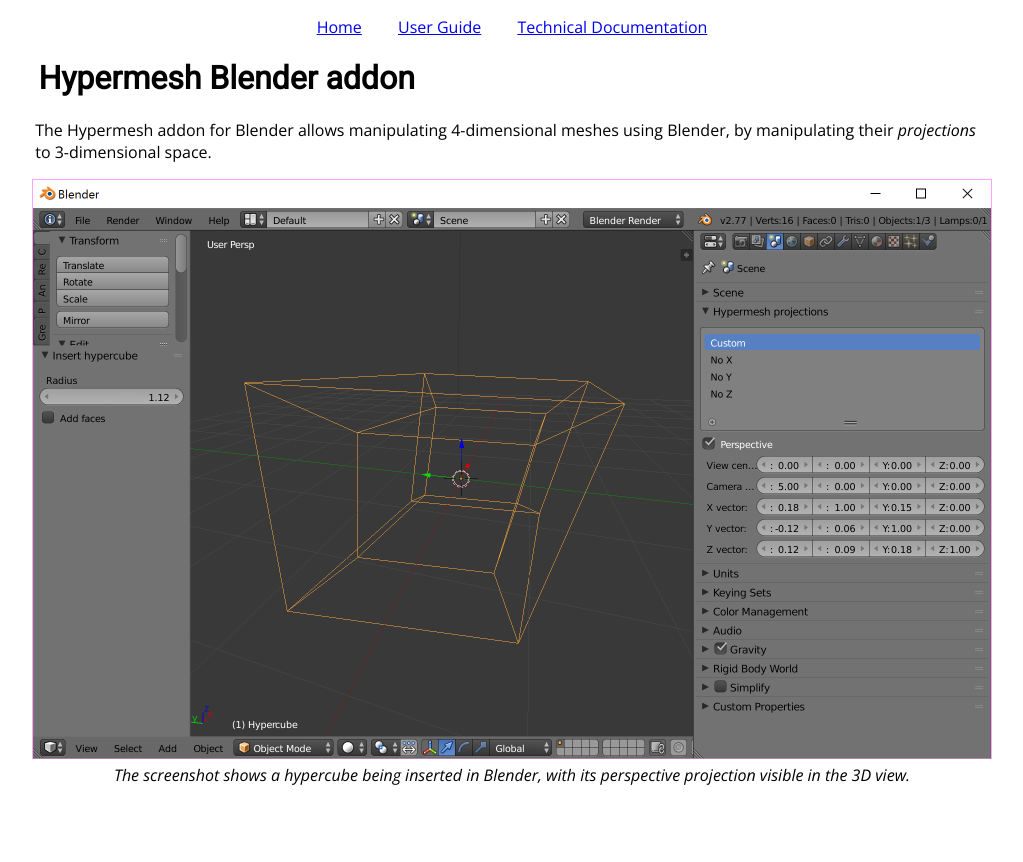
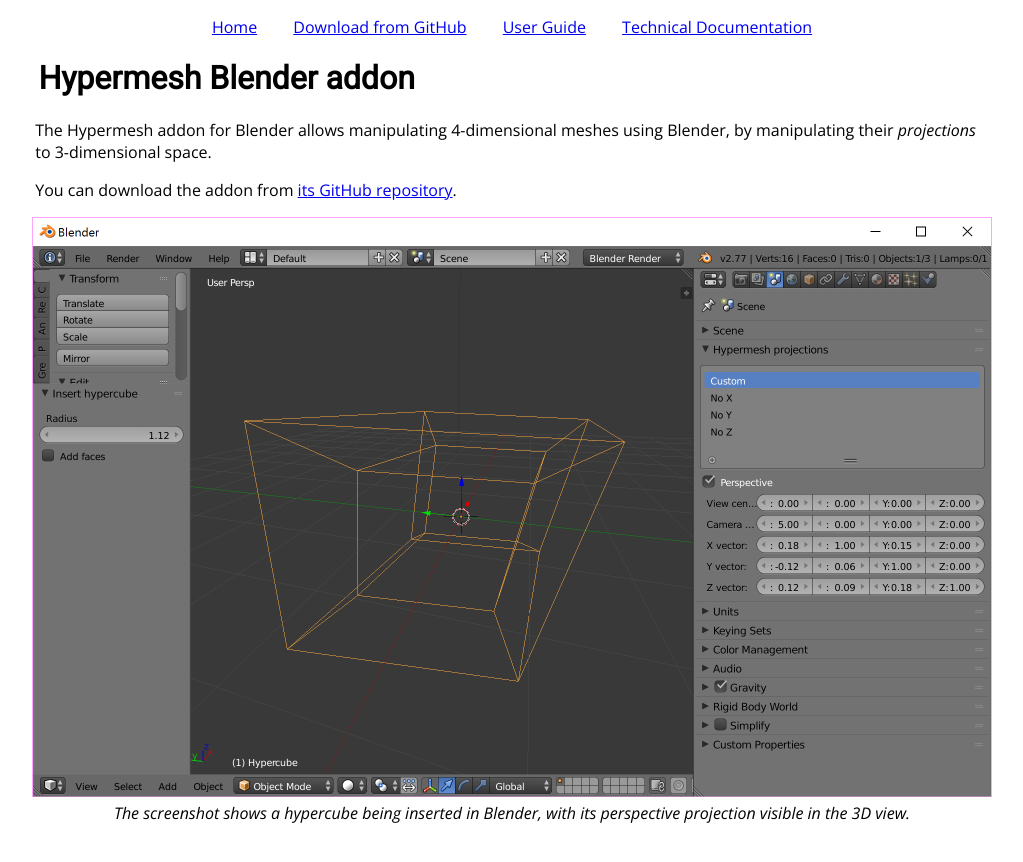
Before and after one commit to BlenderCN-Org/hypermesh, a Jekyll site: the page built from docs/index.md, in a window 1280 px wide. Shown: the top 862 px of the page, without its empty margins (128-1151 px from the left). Built offline with Jekyll 4.4.1, drawn with Linux system fonts in a browser that asks for light colours.

Commit message:
Docs: link to GitHub repo

```diff
--- a/docs/_includes/menu.md
+++ b/docs/_includes/menu.md
@@ -1,5 +1,6 @@
 <ul class="menu">
 <li class="menuitem"><a href="{{ site.baseurl }}/">Home</a></li>
+<li class="menuitem"><a href="https://github.com/daanmichiels/hypermesh">Download from GitHub</a></li>
 <li class="menuitem"><a href="{{ site.baseurl }}/user-guide">User Guide</a></li>
 <li class="menuitem"><a href="{{ site.baseurl }}/internals">Technical Documentation</a></li>
 <div style="clear: both;"></div>
--- a/docs/index.md
+++ b/docs/index.md
@@ -8,6 +8,8 @@
 The Hypermesh addon for Blender allows manipulating 4-dimensional meshes using Blender,
 by manipulating their _projections_ to 3-dimensional space.
 
+You can download the addon from [its GitHub repository](https://github.com/daanmichiels/hypermesh).
+
 <div class="figure">
 <img src="{{ site.baseurl }}/images/screenshot.png" alt="A hypercube in Blender, projected to 3D with perspective." style="width:960px;"/>
 <span class="caption">
```
